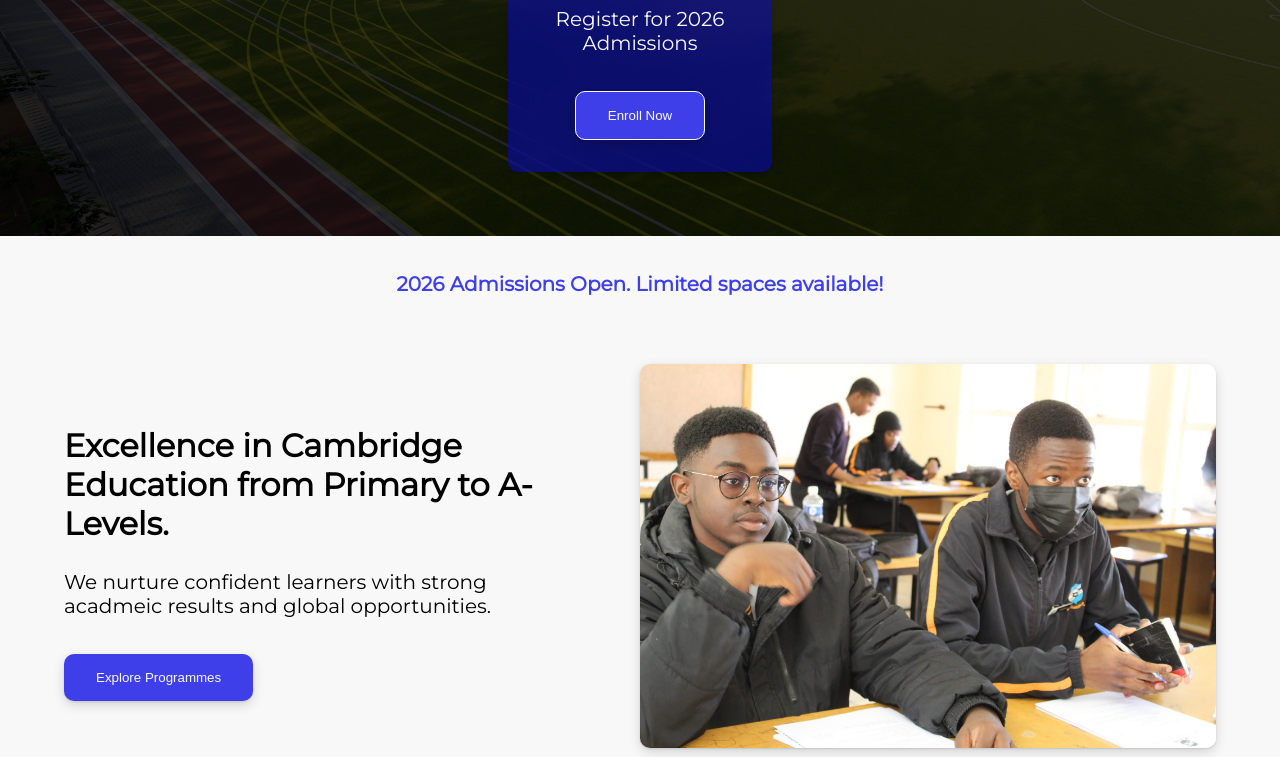
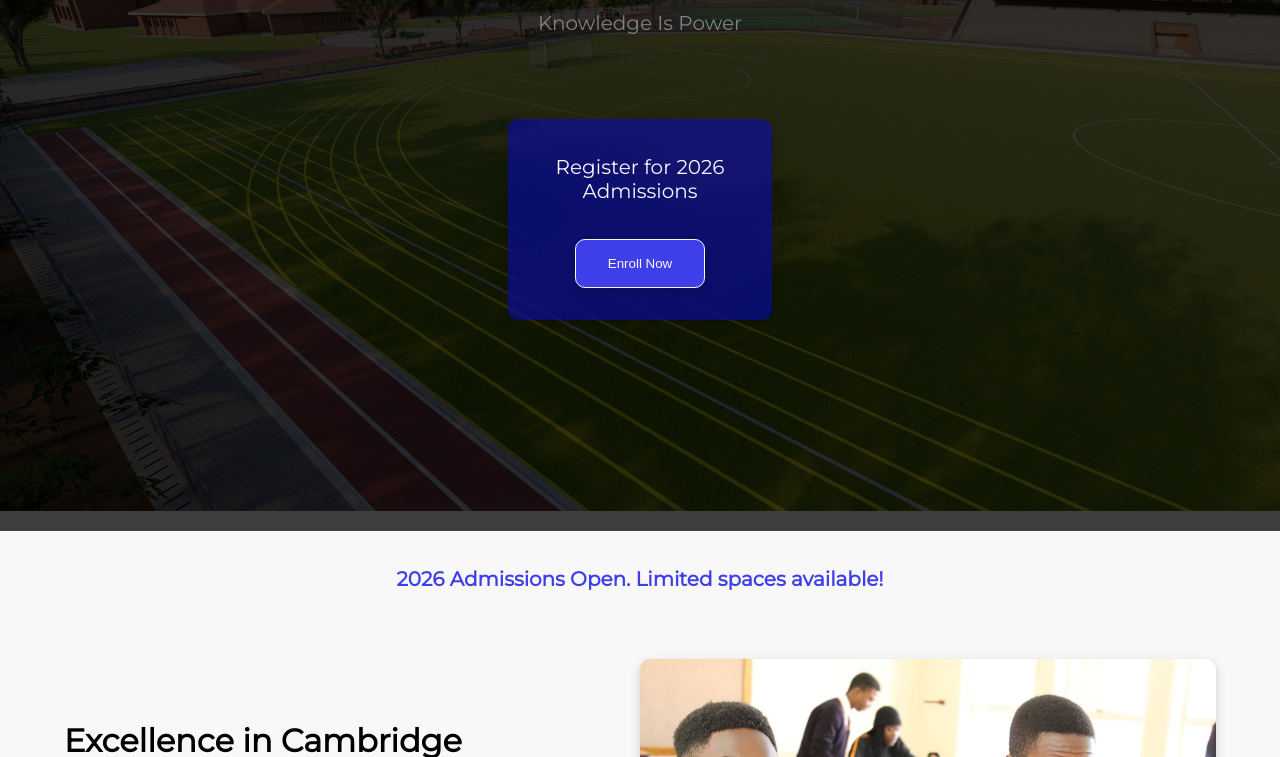
Before and after one commit to obzero-chillin/botlhale_demo, a plain HTML site: page index.html in a window 1280 px wide. Shown: the part 279-1036 px from the top of the page. Drawn offline with Linux system fonts and the light colour scheme.

```diff
--- a/index.css
+++ b/index.css
@@ -97,12 +97,11 @@
     color:var(--bg) !important;
 }
 
-.topImg{
+.topImg:not(.introTopImg){
     margin-top: var(--navHeight);
     width:100%;
     min-height: 50px;
     max-height:80vh;
-    background-image: url("/assets/field2.png");
     background-size: cover;
     background-position: center;
     background-repeat: no-repeat;
@@ -114,7 +113,26 @@
     overflow: hidden;
 
 }
-.topImg::before{
+.introTopImg{
+    margin-top: var(--navHeight);
+    width:100%;
+    min-height: 50px;
+   height:95vh;
+    background-image: url("/assets/field2.png");
+    background-position: center;
+    background-repeat: no-repeat;
+
+    display: flex;
+    position: relative;
+    flex-direction: row;
+    justify-content: center;
+    overflow: hidden;
+    background-size:100% ;
+
+
+
+}
+.introTopImg::before{
     content: "";
     position: absolute;
     inset: 0;
@@ -160,6 +178,7 @@
 #quote{
     color:grey;
 }
+
 .imgCont{
     max-height: 50vh;
     width:100vw;
--- a/index.html
+++ b/index.html
@@ -43,7 +43,7 @@
         </nav>
     </header>
     <main>
-        <div class="topImg tomImg1">
+        <div class="topImg introTopImg">
             <div id="enrollDiv">
                 <div id="enrollDivCont">
                     <div id="intro">
```
